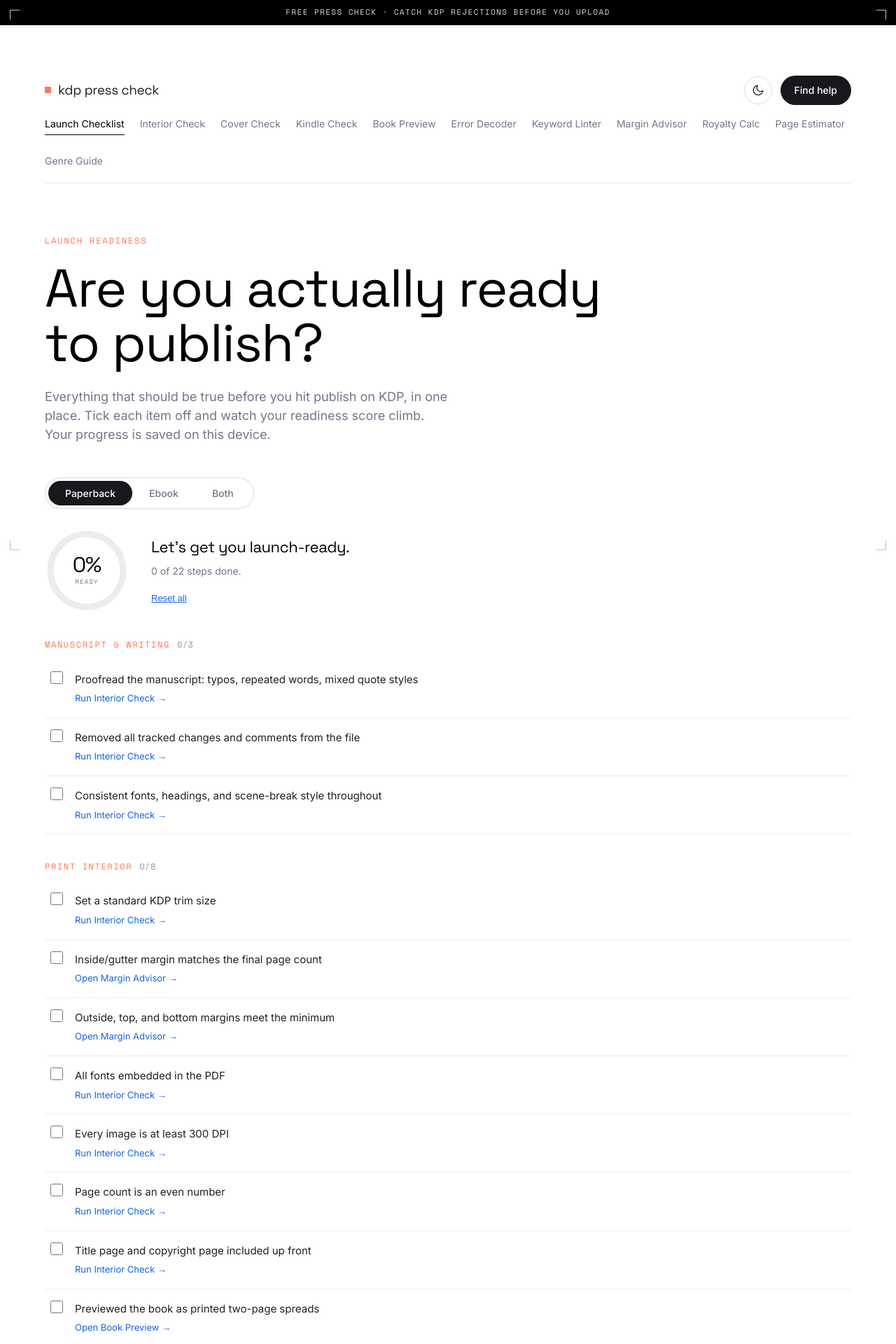
After one commit to Cyrus-Rocky/kdp-press-check, a Flask app: page /launch-checklist in a window 1280 px wide. The commit adds this page. Shown: the top 1920 px of the page at 70% size. Run offline with Flask 3, Linux system fonts and the light colour scheme; some libraries are stand-ins or nearby versions.

Commit message:
Add Launch Readiness Checklist dashboard
New /launch-checklist page: a single "am I ready to publish?" dashboard
that ties every tool together and answers the overwhelm/"what's next"
pain point from the research.

- Animated SVG score ring (stroke-dashoffset) with a live percentage;
  turns coral under 50%, green above.
- Paperback / Ebook / Both format toggle that filters the checklist to
  the relevant steps (print 22 items, ebook 12, both 25; validated with
  node).
- ~25 steps across Manuscript, Print interior, Cover, Ebook file,
  Metadata & discoverability, and Pricing & final checks. Each step deep-
  links to the on-site tool that helps (Interior Check, Margin Advisor,
  Cover Check, Kindle Check, Keyword Linter, Book Preview, Royalty Calc,
  Error Decoder).
- Progress persists per-device via localStorage; per-section counts and a
  100%-complete banner. Pure client-side, no API. Added to the main nav.

Co-Authored-By: Claude Sonnet 5 <noreply@anthropic.com>

```diff
--- a/app.py
+++ b/app.py
@@ -259,6 +259,11 @@ def margin_advisor():
     return render_template("margin_advisor.html", active_mode="margins")
 
 
+@app.route("/launch-checklist", methods=["GET"])
+def launch_checklist():
+    return render_template("launch_checklist.html", active_mode="launch")
+
+
 @app.route("/genre-checklist", methods=["GET"])
 def genre_checklist():
     return render_template("genre_checklist.html", active_mode="genre")
--- a/static/style.css
+++ b/static/style.css
@@ -896,6 +896,55 @@ a { color: var(--accent-ink); }
   padding: 28px; color: var(--pc-faint); font-size: 14px; line-height: 1.6;
 }
 
+/* ---------- Launch readiness checklist ---------- */
+.lr-top {
+  display: flex; align-items: center; gap: 32px; flex-wrap: wrap;
+  margin-bottom: 12px;
+}
+.lr-ring-wrap { position: relative; width: 120px; height: 120px; flex: none; }
+.lr-ring { width: 120px; height: 120px; transform: rotate(-90deg); }
+.lr-ring-bg { fill: none; stroke: var(--pc-rule-soft); stroke-width: 9; }
+.lr-ring-fg {
+  fill: none; stroke: var(--pc-ok); stroke-width: 9; stroke-linecap: round;
+  transition: stroke-dashoffset 0.6s cubic-bezier(0.4, 0, 0.2, 1), stroke 0.3s ease;
+}
+.lr-ring-center {
+  position: absolute; inset: 0; display: flex; flex-direction: column;
+  align-items: center; justify-content: center;
+}
+.lr-score-num { font-family: var(--font-display); font-size: 30px; letter-spacing: -1px; color: var(--pc-strong); line-height: 1; }
+.lr-score-lbl { font-family: var(--font-mono); font-size: 9px; letter-spacing: 1.2px; text-transform: uppercase; color: var(--pc-muted); margin-top: 2px; }
+.lr-top-text { flex: 1; min-width: 240px; }
+.lr-top-head { font-family: var(--font-display); font-size: 22px; letter-spacing: -0.4px; color: var(--pc-strong); margin: 0 0 6px; }
+.lr-top-sub { font-size: 14px; color: var(--pc-muted); margin: 0 0 14px; }
+.lr-reset { background: none; border: none; padding: 0; cursor: pointer; font-size: 13px; color: var(--pc-blue); text-decoration: underline; }
+
+.lr-section { margin-top: 36px; }
+.lr-section-title {
+  display: flex; align-items: baseline; gap: 10px;
+  font-family: var(--font-mono); font-size: 12px; letter-spacing: 1.6px;
+  text-transform: uppercase; color: var(--pc-coral); margin: 0 0 12px;
+}
+.lr-section-count { color: var(--pc-faint); letter-spacing: 0.5px; }
+.lr-item {
+  display: flex; align-items: flex-start; gap: 14px;
+  padding: 15px 4px; border-bottom: 1px solid var(--pc-rule-soft); cursor: pointer;
+}
+.lr-item input { width: 18px; height: 18px; margin-top: 1px; accent-color: var(--pc-ok); flex: none; }
+.lr-item-body { flex: 1; }
+.lr-item-text { font-size: 15px; line-height: 1.45; color: var(--pc-ink); }
+.lr-item input:checked ~ .lr-item-body .lr-item-text { color: var(--pc-faint); text-decoration: line-through; }
+.lr-item-tool {
+  display: inline-block; margin-top: 4px; font-size: 13px; color: var(--pc-blue); text-decoration: none;
+}
+.lr-item-tool:hover { text-decoration: underline; }
+.lr-done {
+  margin-top: 28px; border: 1px solid var(--pc-ok); border-radius: 14px;
+  padding: 20px 22px; background: var(--pc-ok-bg);
+}
+.lr-done-head { font-family: var(--font-display); font-size: 20px; color: var(--pc-strong); margin: 0 0 6px; }
+.lr-done-sub { font-size: 14px; color: var(--pc-ink); margin: 0; }
+
 /* ---------- Margin advisor ---------- */
 .margin-grid {
   display: grid;
--- a/templates/base.html
+++ b/templates/base.html
@@ -60,6 +60,7 @@
         </div>
       </header>
       <nav class="mode-nav">
+        <a href="{{ url_for('launch_checklist') }}" class="{{ 'is-active' if active_mode == 'launch' else '' }}">Launch Checklist</a>
         <a href="{{ url_for('index') }}"        class="{{ 'is-active' if active_mode == 'interior' else '' }}">Interior Check</a>
         <a href="{{ url_for('cover_index') }}"  class="{{ 'is-active' if active_mode == 'cover'    else '' }}">Cover Check</a>
         <a href="{{ url_for('kindle_index') }}" class="{{ 'is-active' if active_mode == 'kindle'   else '' }}">Kindle Check</a>
--- /dev/null
+++ b/templates/launch_checklist.html
@@ -0,0 +1,198 @@
+{% extends "base.html" %}
+{% block title %}Launch Readiness Checklist · KDP Press Check{% endblock %}
+{% block content %}
+
+<section class="hero-single">
+  <div class="eyebrow">Launch readiness</div>
+  <h1 class="hero-display">Are you actually ready to publish?</h1>
+  <p class="hero-lead">Everything that should be true before you hit publish on KDP, in one place. Tick each item off and watch your readiness score climb. Your progress is saved on this device.</p>
+
+  <div class="seg-toggle" role="tablist" style="margin-bottom:28px;">
+    <button class="seg-btn is-active" data-format="print" id="lr-fmt-print">Paperback</button>
+    <button class="seg-btn" data-format="ebook" id="lr-fmt-ebook">Ebook</button>
+    <button class="seg-btn" data-format="both" id="lr-fmt-both">Both</button>
+  </div>
+
+  <div class="lr-top">
+    <div class="lr-ring-wrap">
+      <svg class="lr-ring" viewBox="0 0 120 120">
+        <circle class="lr-ring-bg" cx="60" cy="60" r="52"></circle>
+        <circle class="lr-ring-fg" id="lr-ring-fg" cx="60" cy="60" r="52"
+                stroke-dasharray="326.726" stroke-dashoffset="326.726"></circle>
+      </svg>
+      <div class="lr-ring-center">
+        <div class="lr-score-num" id="lr-score">0%</div>
+        <div class="lr-score-lbl">ready</div>
+      </div>
+    </div>
+    <div class="lr-top-text">
+      <p class="lr-top-head" id="lr-headline">Let's get you launch-ready.</p>
+      <p class="lr-top-sub" id="lr-subline">0 of 0 steps done.</p>
+      <button type="button" class="lr-reset" id="lr-reset">Reset all</button>
+    </div>
+  </div>
+
+  <div id="lr-sections"></div>
+
+  <div class="lr-done" id="lr-done" style="display:none;">
+    <p class="lr-done-head">🎉 You're launch-ready.</p>
+    <p class="lr-done-sub">Every box is ticked. Do one final pass in KDP's own previewer after you upload, then publish with confidence.</p>
+  </div>
+</section>
+
+<script>
+// Each item applies to print, ebook, or both. tool links to the on-site helper.
+var SECTIONS = [
+  {
+    title: "Manuscript & writing",
+    items: [
+      {id: "proofread", text: "Proofread the manuscript: typos, repeated words, mixed quote styles", tool: {href: "/", label: "Run Interior Check"}, formats: ["print","ebook"]},
+      {id: "editmarks", text: "Removed all tracked changes and comments from the file", tool: {href: "/", label: "Run Interior Check"}, formats: ["print","ebook"]},
+      {id: "consistent", text: "Consistent fonts, headings, and scene-break style throughout", tool: {href: "/", label: "Run Interior Check"}, formats: ["print","ebook"]}
+    ]
+  },
+  {
+    title: "Print interior",
+    items: [
+      {id: "trim", text: "Set a standard KDP trim size", tool: {href: "/", label: "Run Interior Check"}, formats: ["print"]},
+      {id: "gutter", text: "Inside/gutter margin matches the final page count", tool: {href: "/margin-advisor", label: "Open Margin Advisor"}, formats: ["print"]},
+      {id: "outside", text: "Outside, top, and bottom margins meet the minimum", tool: {href: "/margin-advisor", label: "Open Margin Advisor"}, formats: ["print"]},
+      {id: "fonts", text: "All fonts embedded in the PDF", tool: {href: "/", label: "Run Interior Check"}, formats: ["print"]},
+      {id: "dpi", text: "Every image is at least 300 DPI", tool: {href: "/", label: "Run Interior Check"}, formats: ["print"]},
+      {id: "even", text: "Page count is an even number", tool: {href: "/", label: "Run Interior Check"}, formats: ["print"]},
+      {id: "frontmatter", text: "Title page and copyright page included up front", tool: {href: "/", label: "Run Interior Check"}, formats: ["print"]},
+      {id: "previewed", text: "Previewed the book as printed two-page spreads", tool: {href: "/preview", label: "Open Book Preview"}, formats: ["print"]}
+    ]
+  },
+  {
+    title: "Cover (print)",
+    items: [
+      {id: "fullwrap", text: "Built a full-wrap cover PDF (back + spine + front)", tool: {href: "/cover", label: "Run Cover Check"}, formats: ["print"]},
+      {id: "spine", text: "Spine width matches the final page count and paper", tool: {href: "/cover", label: "Run Cover Check"}, formats: ["print"]},
+      {id: "barcode", text: "Nothing essential sits in the barcode zone", tool: {href: "/cover", label: "Run Cover Check"}, formats: ["print"]},
+      {id: "covermeta", text: "Cover title and author match your KDP fields exactly", tool: null, formats: ["print"]}
+    ]
+  },
+  {
+    title: "Ebook file",
+    items: [
+      {id: "epub", text: "Validated the EPUB: structure, cover image, file size", tool: {href: "/kindle", label: "Run Kindle Check"}, formats: ["ebook"]},
+      {id: "toc", text: "Working, clickable table of contents", tool: {href: "/kindle", label: "Run Kindle Check"}, formats: ["ebook"]},
+      {id: "fontlicense", text: "Any embedded fonts are licensed for embedding", tool: {href: "/kindle", label: "Run Kindle Check"}, formats: ["ebook"]}
+    ]
+  },
+  {
+    title: "Metadata & discoverability",
+    items: [
+      {id: "keywords", text: "Chose and linted your 7 keywords", tool: {href: "/keyword-linter", label: "Open Keyword Linter"}, formats: ["print","ebook"]},
+      {id: "titlepromo", text: "Title and subtitle free of banned promo terms", tool: {href: "/keyword-linter", label: "Open Keyword Linter"}, formats: ["print","ebook"]},
+      {id: "categories", text: "Picked your KDP categories", tool: null, formats: ["print","ebook"]},
+      {id: "description", text: "Wrote the book description (under 4,000 characters)", tool: null, formats: ["print","ebook"]},
+      {id: "isbn", text: "Sorted your ISBN (KDP's free one is fine for most)", tool: {href: "/error-decoder", label: "ISBN help in Error Decoder"}, formats: ["print"]}
+    ]
+  },
+  {
+    title: "Pricing & final checks",
+    items: [
+      {id: "price", text: "Set a list price above the minimum royalty threshold", tool: {href: "/royalty-calculator", label: "Open Royalty Calculator"}, formats: ["print","ebook"]},
+      {id: "kdppreview", text: "Will confirm everything in KDP's own previewer before publishing", tool: null, formats: ["print","ebook"]}
+    ]
+  }
+];
+
+var CIRC = 326.726;
+var format = "print";
+
+function storeKey(id) { return "kdp-launch-" + id; }
+function isChecked(id) { try { return localStorage.getItem(storeKey(id)) === "1"; } catch (e) { return false; } }
+function setChecked(id, v) { try { localStorage.setItem(storeKey(id), v ? "1" : "0"); } catch (e) {} }
+
+function visibleItems() {
+  var out = [];
+  SECTIONS.forEach(function(sec) {
+    sec.items.forEach(function(it) {
+      if (format === "both" || it.formats.indexOf(format) !== -1) out.push(it);
+    });
+  });
+  return out;
+}
+
+function render() {
+  var container = document.getElementById("lr-sections");
+  var html = "";
+  SECTIONS.forEach(function(sec) {
+    var items = sec.items.filter(function(it) {
+      return format === "both" || it.formats.indexOf(format) !== -1;
+    });
+    if (!items.length) return;
+    var doneInSec = items.filter(function(it) { return isChecked(it.id); }).length;
+    html += '<div class="lr-section">';
+    html += '<div class="lr-section-title">' + sec.title +
+            '<span class="lr-section-count">' + doneInSec + '/' + items.length + '</span></div>';
+    items.forEach(function(it) {
+      var checked = isChecked(it.id) ? " checked" : "";
+      var tool = it.tool ? '<a class="lr-item-tool" href="' + it.tool.href + '">' + it.tool.label + ' →</a>' : '';
+      html += '<label class="lr-item">' +
+        '<input type="checkbox" data-id="' + it.id + '"' + checked + '>' +
+        '<span class="lr-item-body"><span class="lr-item-text">' + it.text + '</span>' + (tool ? '<br>' + tool : '') + '</span>' +
+        '</label>';
+    });
+    html += '</div>';
+  });
+  container.innerHTML = html;
+
+  container.querySelectorAll('input[type="checkbox"]').forEach(function(cb) {
+    cb.addEventListener("change", function() {
+      setChecked(this.getAttribute("data-id"), this.checked);
+      render();      // refresh section counts
+      updateScore();
+    });
+  });
+  updateScore();
+}
+
+function updateScore() {
+  var items = visibleItems();
+  var total = items.length;
+  var done = items.filter(function(it) { return isChecked(it.id); }).length;
+  var pct = total ? Math.round(done / total * 100) : 0;
+
+  document.getElementById("lr-score").textContent = pct + "%";
+  document.getElementById("lr-subline").textContent = done + " of " + total + " steps done.";
+  var ring = document.getElementById("lr-ring-fg");
+  ring.setAttribute("stroke-dashoffset", (CIRC * (1 - pct / 100)).toFixed(2));
+  ring.style.stroke = pct < 50 ? "var(--pc-coral)" : "var(--pc-ok)";
+
+  var head = document.getElementById("lr-headline");
+  if (pct === 0) head.textContent = "Let's get you launch-ready.";
+  else if (pct < 50) head.textContent = "Good start, keep going.";
+  else if (pct < 100) head.textContent = "Almost there.";
+  else head.textContent = "Ready to publish.";
+
+  document.getElementById("lr-done").style.display = (total && done === total) ? "block" : "none";
+}
+
+function setFormat(f) {
+  format = f;
+  ["print","ebook","both"].forEach(function(x) {
+    document.getElementById("lr-fmt-" + x).classList.toggle("is-active", x === f);
+  });
+  try { localStorage.setItem("kdp-launch-format", f); } catch (e) {}
+  render();
+}
+
+document.getElementById("lr-fmt-print").addEventListener("click", function(){ setFormat("print"); });
+document.getElementById("lr-fmt-ebook").addEventListener("click", function(){ setFormat("ebook"); });
+document.getElementById("lr-fmt-both").addEventListener("click", function(){ setFormat("both"); });
+
+document.getElementById("lr-reset").addEventListener("click", function() {
+  SECTIONS.forEach(function(sec) { sec.items.forEach(function(it) { setChecked(it.id, false); }); });
+  render();
+});
+
+// restore saved format
+var savedFmt = "print";
+try { savedFmt = localStorage.getItem("kdp-launch-format") || "print"; } catch (e) {}
+setFormat(savedFmt);
+</script>
+{% endblock %}
```
